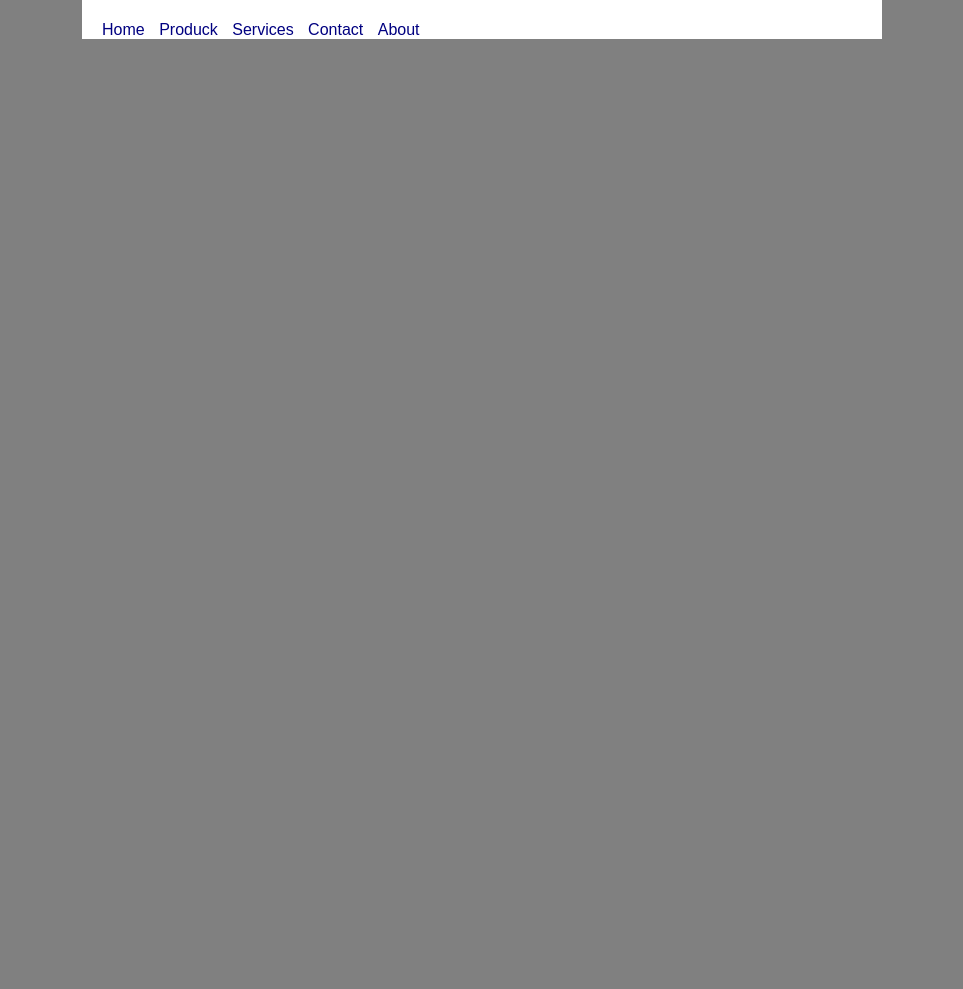
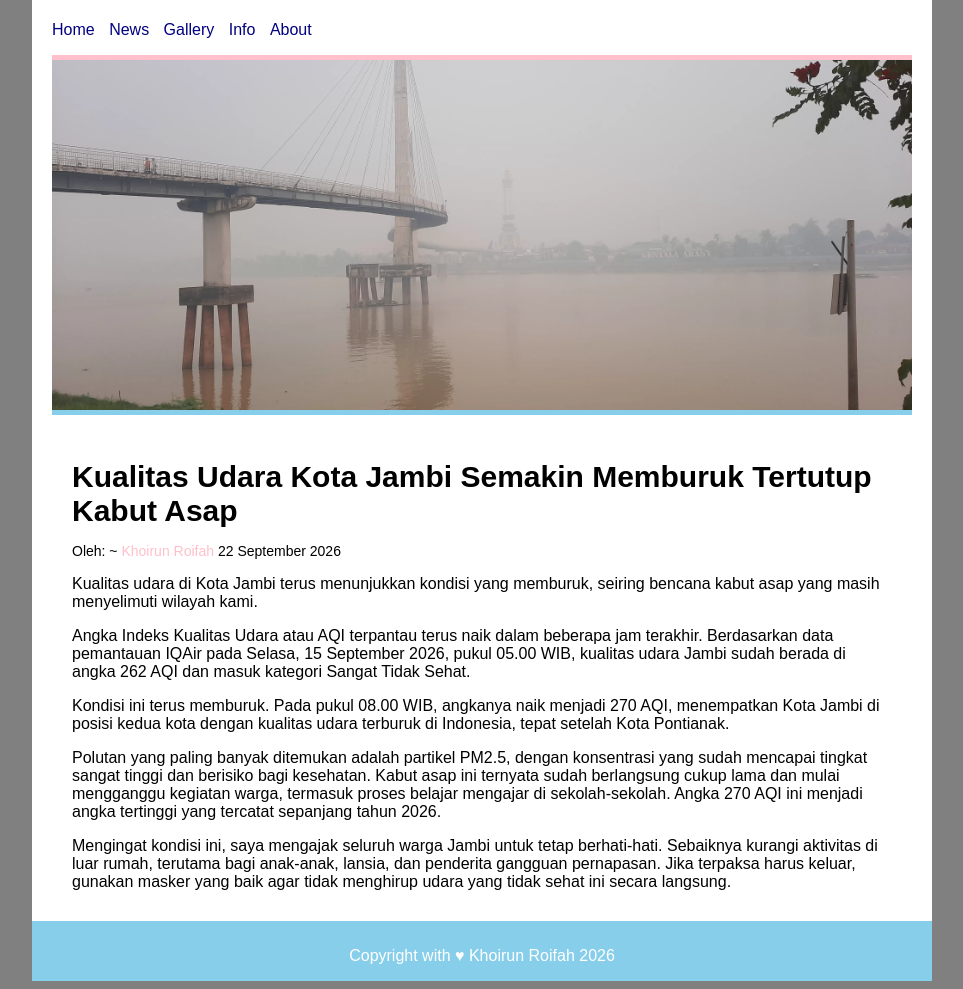
Before and after one commit to khoirunroifah-glitc/Tugas-web-KhoirunRoifah, a plain HTML site: page web-css/index.html in a window 1280 px wide. Shown: the part 115-1104 px from the top of the page, without its empty margins (158-1121 px from the left). Before the commit the page ends 800 px from the top, so only its background shows below. Drawn offline with Linux system fonts and the light colour scheme.

Commit message:
[ADD] menambahkan project web css

```diff
--- a/web-css/css/style.css
+++ b/web-css/css/style.css
@@ -9,7 +9,7 @@ body {
 .container {
     background-color: white;
     margin: 0 auto;
-    width: 800px;
+    width: 900px;
 }
 
 /* mengatur jarak dalam header */
@@ -50,3 +50,61 @@ body {
     color: white;
     transition: 0.5s;
 }
+
+/* untuk css banner */
+.banner {
+    height: 350px;
+    /* background-color: lightblue; */
+    /* memberikan file gambar */
+    background-image: url('../img/banner.jpg');
+    /* atur ukuran gambar */
+    background-size: cover;
+    /* mengatur posisi gambar horizontal dan vertikal */
+    background-position: center center;
+    background-repeat: no-repeat;
+    /* mengatur garis tepi tebal jenis warna */
+    border-top: 5px solid pink;
+    border-bottom: 5px solid skyblue;
+}
+
+/* menambahkan bagian isi  */
+.isi {
+    padding: 20px;
+}
+
+.isi h2 {
+    font-size: 30px;
+    font-weight: bold;
+}
+
+.isi .penulis {
+    font-size: 14px;
+    /* agar agak naik */
+    margin-top: -10px;
+}
+
+.isi .penulis a {
+    text-decoration: none;
+    color: pink;
+}
+
+.isi p {
+   font-size: 16px;
+   margin-bottom: 10px;
+}
+
+/* menambahkan footer */
+.footer {
+    background-color: skyblue;
+    height: 50px;
+    padding-top: 10px;
+    margin: 0 auto;
+    width: 900px;
+}
+
+
+.footer .copyright {
+    font-size: 16px;
+    color: white;
+    text-align: center;
+}
--- a/web-css/index.html
+++ b/web-css/index.html
@@ -16,13 +16,35 @@
             <!-- membuat menu navigasi atas -->
              <ul class="nav">
                 <li><a href="#">Home</a></li>
-                <li><a href="#">Produck</a></li>
-                <li><a href="#">Services</a></li>
-                <li><a href="#">Contact</a></li>
+                <li><a href="#">News</a></li>
+                <li><a href="#">Gallery</a></li>
+                <li><a href="#">Info</a></li>
                 <li><a href="#">About</a></li>
              </ul>
+             <!-- membuat banner -->
+               <div class="banner"></div>
+               <!-- menambahkan isi/konten utama -->
+                <div class="isi">
+                  <h2>Kualitas Udara Kota Jambi Semakin Memburuk Tertutup Kabut Asap</h2>
+                  <p class="penulis">Oleh: ~ <a href="#">Khoirun Roifah</a> 22 September 2026</p>
+
+                  <p>Kualitas udara di Kota Jambi terus menunjukkan kondisi yang memburuk, seiring bencana kabut asap yang masih menyelimuti wilayah kami.
+</p>
+
+                  <p>Angka Indeks Kualitas Udara atau AQI terpantau terus naik dalam beberapa jam terakhir. Berdasarkan data pemantauan IQAir pada Selasa, 15 September 2026, pukul 05.00 WIB, kualitas udara Jambi sudah berada di angka 262 AQI dan masuk kategori Sangat Tidak Sehat.</p>
+
+                  <p>Kondisi ini terus memburuk. Pada pukul 08.00 WIB, angkanya naik menjadi 270 AQI, menempatkan Kota Jambi di posisi kedua kota dengan kualitas udara terburuk di Indonesia, tepat setelah Kota Pontianak.</p>
+
+                  <p>Polutan yang paling banyak ditemukan adalah partikel PM2.5, dengan konsentrasi yang sudah mencapai tingkat sangat tinggi dan berisiko bagi kesehatan. Kabut asap ini ternyata sudah berlangsung cukup lama dan mulai mengganggu kegiatan warga, termasuk proses belajar mengajar di sekolah-sekolah. Angka 270 AQI ini menjadi angka tertinggi yang tercatat sepanjang tahun 2026.</p>
+
+                  <p>Mengingat kondisi ini, saya mengajak seluruh warga Jambi untuk tetap berhati-hati. Sebaiknya kurangi aktivitas di luar rumah, terutama bagi anak-anak, lansia, dan penderita gangguan pernapasan. Jika terpaksa harus keluar, gunakan masker yang baik agar tidak menghirup udara yang tidak sehat ini secara langsung.</p>
+
+                </div>
         </div>
-
      </div>
+     <!-- menambahkan footer -->
+       <div class="footer">
+         <p class="copyright">Copyright with &hearts; Khoirun Roifah 2026</p>
+         </div>
  </body>
  </html>
```
Also changed, not shown: web-css/img/banner.jpg (added).
